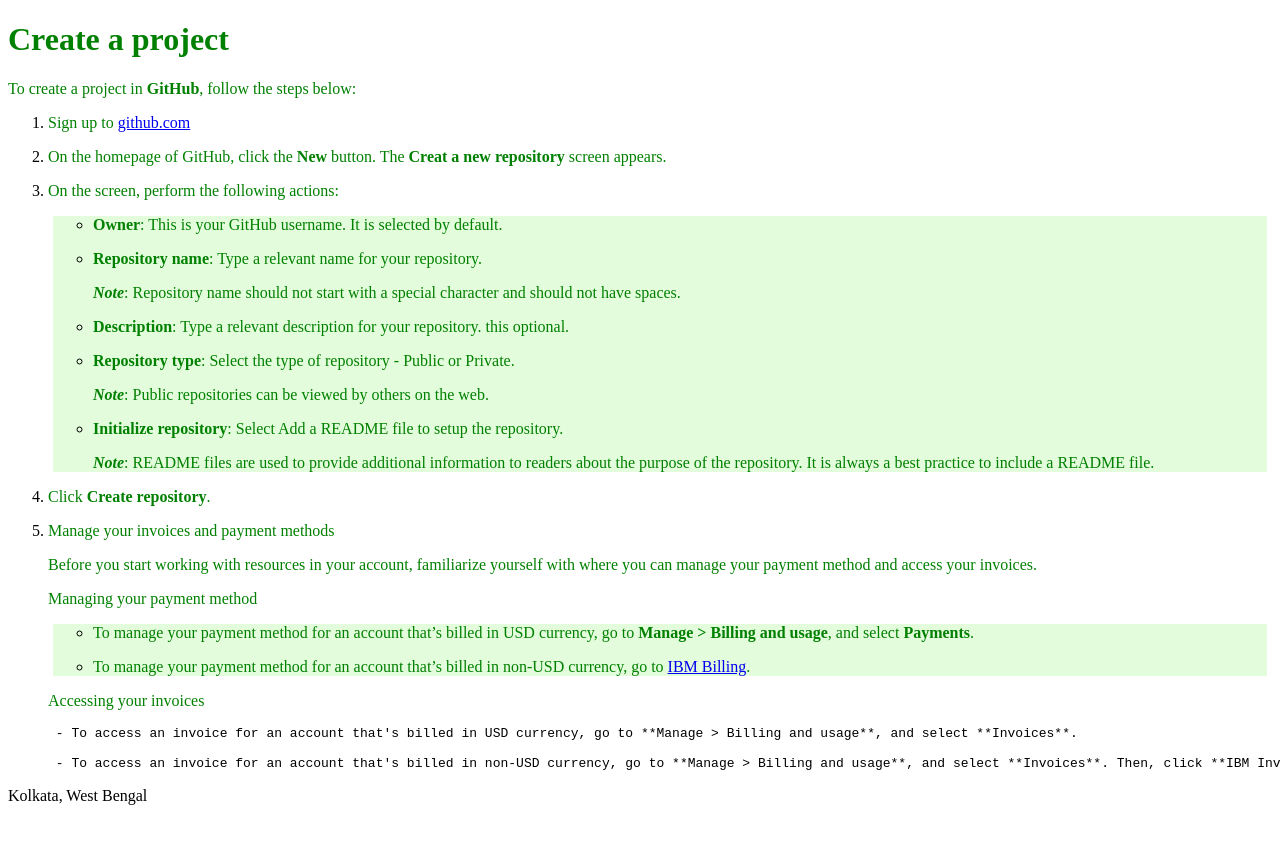
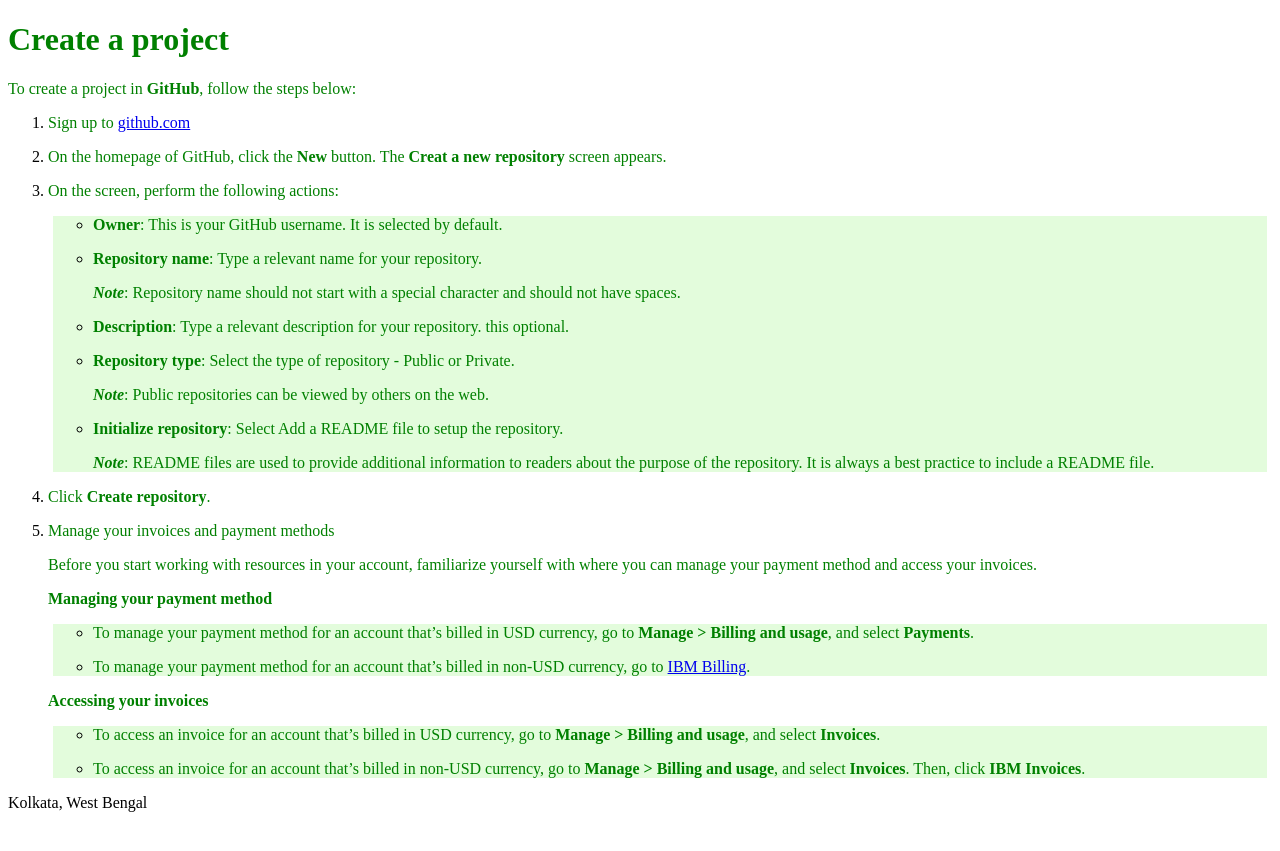
Before and after one commit to biswas3/Assignment, a Jekyll site: the page built from create-a-project.md, in a window 1280 px wide. Shown: the top 851 px of the page. Built offline with Jekyll 4.4.1, drawn with Linux system fonts in a browser that asks for light colours; our own code applies the rules of GitHub Pages for plain Markdown files.

```diff
--- a/_includes/Step7.md
+++ b/_includes/Step7.md
@@ -2,14 +2,14 @@
 
 	Before you start working with resources in your account, familiarize yourself with where you can manage your payment method and access your invoices.
 
-	Managing your payment method
+	**Managing your payment method**
 
 	- To manage your payment method for an account that's billed in USD currency, go to **Manage > Billing and usage**, and select **Payments**.
 
 	- To manage your payment method for an account that's billed in non-USD currency, go to [IBM Billing](https://myibm.ibm.com/billing/).
 
-	Accessing your invoices
+	**Accessing your invoices**
 
-		- To access an invoice for an account that's billed in USD currency, go to **Manage > Billing and usage**, and select **Invoices**.
+	- To access an invoice for an account that's billed in USD currency, go to **Manage > Billing and usage**, and select **Invoices**.
 
-		- To access an invoice for an account that's billed in non-USD currency, go to **Manage > Billing and usage**, and select **Invoices**. Then, click **IBM Invoices**.
+	- To access an invoice for an account that's billed in non-USD currency, go to **Manage > Billing and usage**, and select **Invoices**. Then, click **IBM Invoices**.
```
